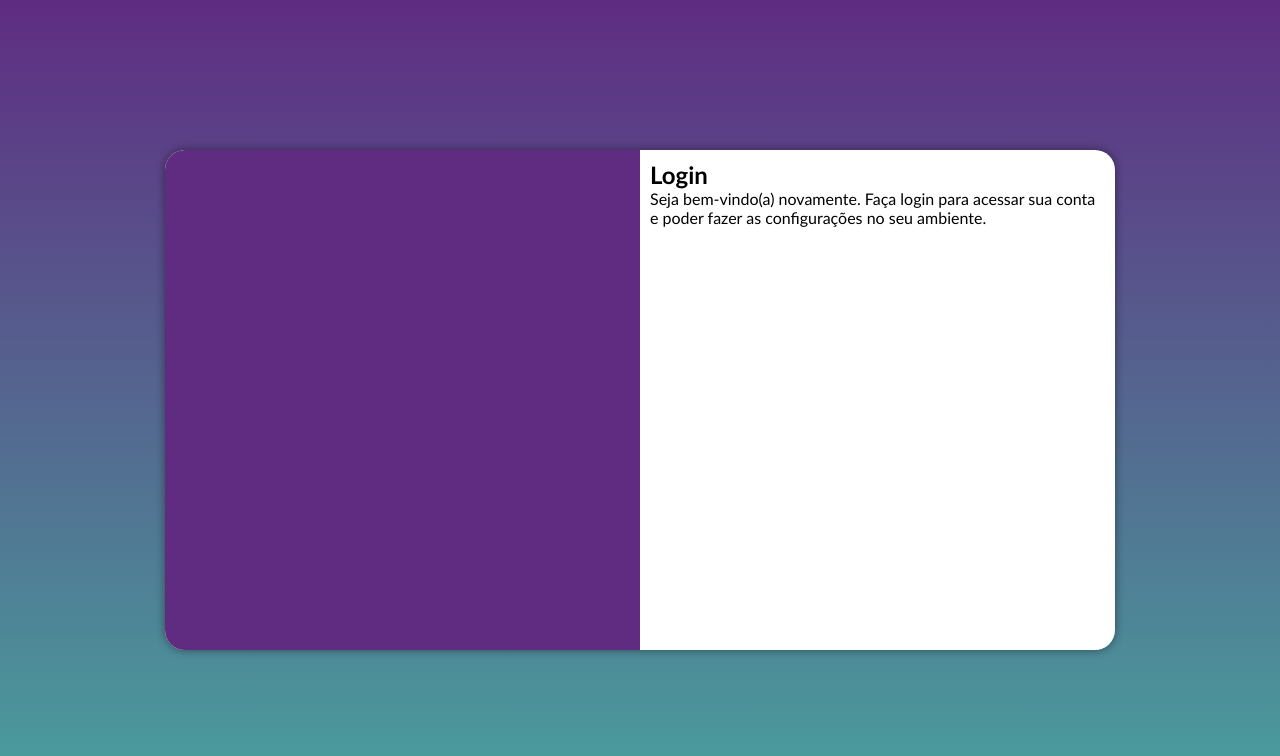
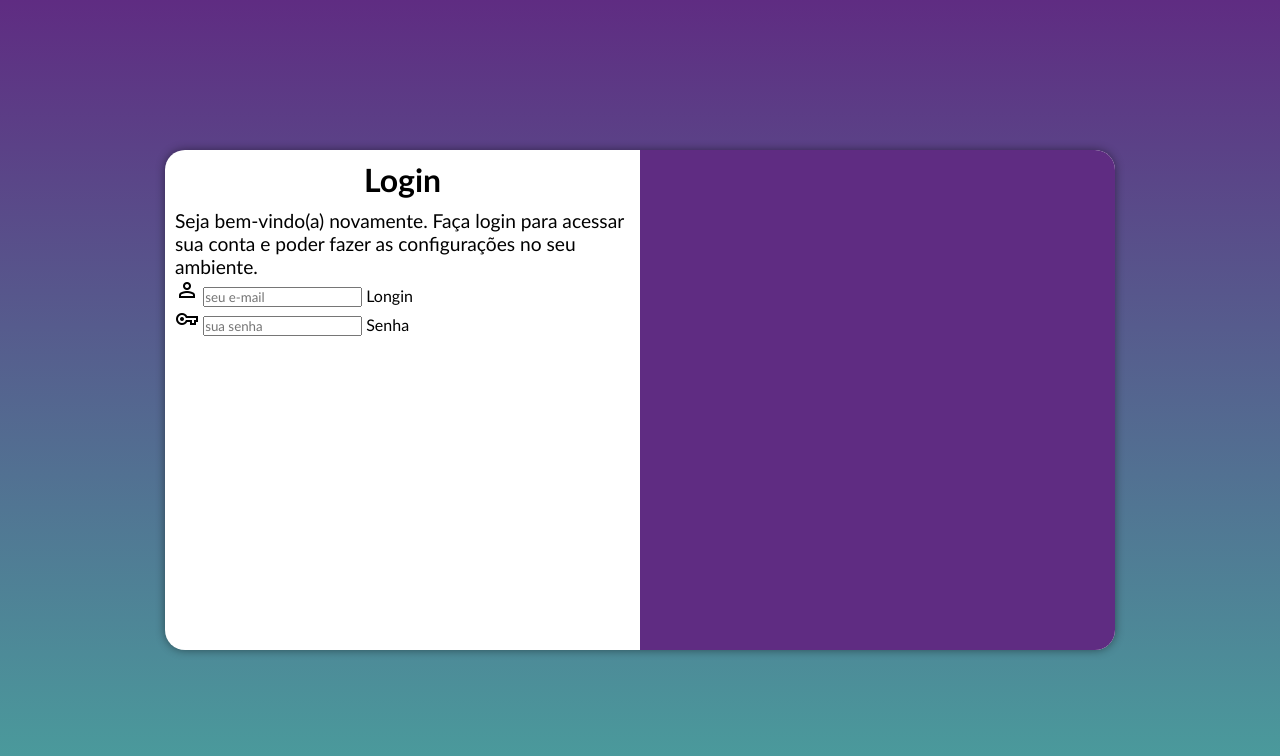
Before and after one commit to leticia-fmbarreto/projeto-login, a plain HTML site: page index.html in a window 1280 px wide. Drawn offline with nearby package versions, Linux system fonts and the light colour scheme.

Commit message:
Atualizei o projeto

```diff
--- a/estilos/media-query.css
+++ b/estilos/media-query.css
@@ -42,13 +42,22 @@ Grandes Telas: 1200px acima
     }
 
     section#login > div#imagem {
-        float: left;
+        float: right;
         width: 50%;
         height: 100%;
     }
 
     section#login > div#formulario {
-        float: right;
+        float: left;
         width: 50%;
     }
+
+    div#formulario > h1 {
+        font-size: 2em;
+    }
+
+    div#formulario > p {
+    font-size: 1.2em;
 }
+
+}
--- a/estilos/style.css
+++ b/estilos/style.css
@@ -53,3 +53,12 @@ section#login > div#formulario {
     display: block;
     padding: 10px;
 }
+
+div#formulario > h1 {
+    text-align: center;
+    margin-bottom: 10px;
+}
+
+div#formulario > p {
+    font-size: 0.8em;
+}
--- a/index.html
+++ b/index.html
@@ -4,6 +4,7 @@
     <meta charset="UTF-8">
     <meta name="viewport" content="width=device-width, initial-scale=1.0">
     <title>Login</title>
+    <link href="https://fonts.googleapis.com/css2?family=Material+Symbols+Outlined" rel="stylesheet" />
     <link rel="stylesheet" href="estilos/style.css">
     <link rel="stylesheet" href="estilos/media-query.css">
 </head>
@@ -17,7 +18,16 @@
                 <h1>Login</h1>
                 <p>Seja bem-vindo(a) novamente. Faça login para acessar sua conta e poder fazer as configurações no seu ambiente.</p>
                 <form action="login.php" method="post">
-
+                    <div class="campo">
+                        <i class="material-symbols-outlined">person</i>
+                        <input type="email" name="login" id="ilogin" placeholder="seu e-mail">
+                        <label for="ilogin">Longin</label>
+                    </div>
+                    <div class="campo">
+                        <i class="material-symbols-outlined">vpn_key</i>
+                        <input type="password" name="senha" id="isenha" placeholder="sua senha">
+                        <label for="isenha">Senha</label>
+                    </div>
                 </form>
             </div>
         </section>
```
